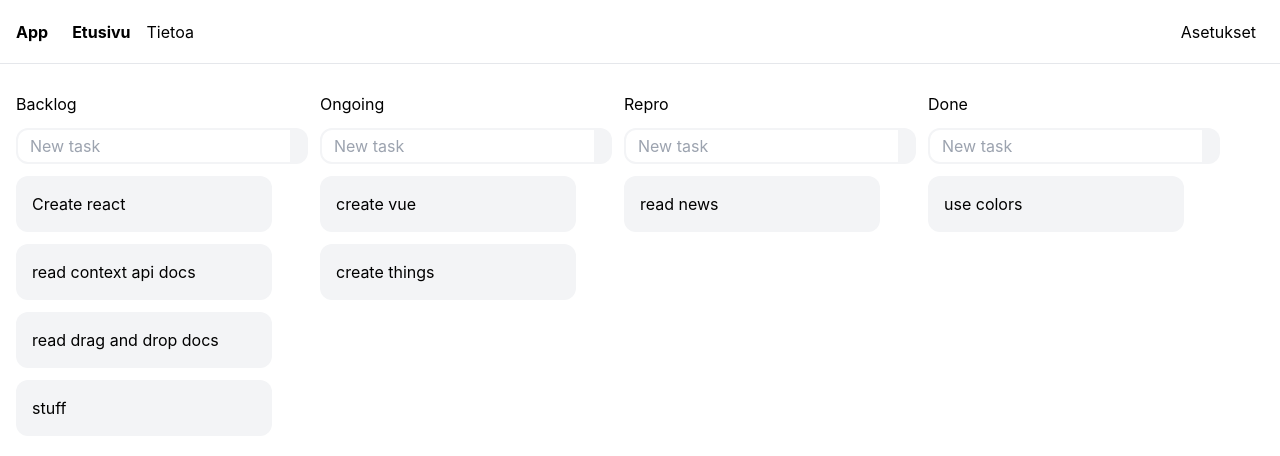
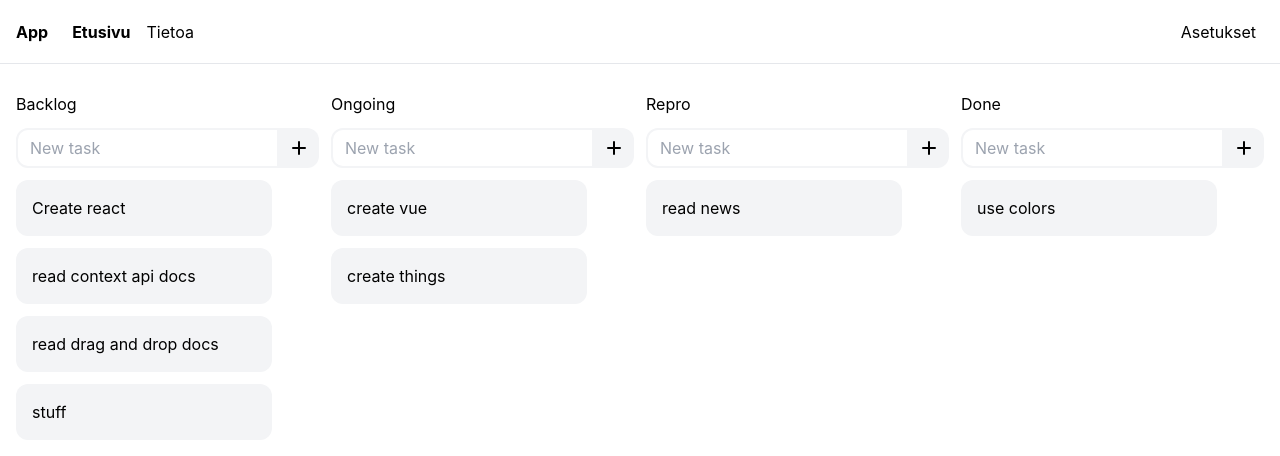
Before and after one commit to mirorauhala/popsicle, a React (Create React App) app: page / in a window 1280 px wide. Shown: the top 456 px of the page. Built offline with nearby package versions, Linux system fonts and the light colour scheme; data requests are answered from the project's data file.

Commit message:
Fix icon not showing

```diff
--- a/src/components/NewTask.js
+++ b/src/components/NewTask.js
@@ -1,4 +1,4 @@
-import { ReactComponent as Plus } from "../icons/plus.svg";
+import { Plus } from "../icons/plus";
 
 export default function NewTask(props) {
   return (
--- /dev/null
+++ b/src/icons/plus.js
@@ -0,0 +1,18 @@
+export function Plus() {
+  return (
+    <svg
+      className="w-6 h-6"
+      fill="none"
+      stroke="currentColor"
+      viewBox="0 0 24 24"
+      xmlns="http://www.w3.org/2000/svg"
+    >
+      <path
+        strokeLinecap="round"
+        strokeLinejoin="round"
+        strokeWidth="2"
+        d="M12 6v6m0 0v6m0-6h6m-6 0H6"
+      />
+    </svg>
+  );
+}
```
Also changed, not shown: src/icons/plus.svg (deleted).
